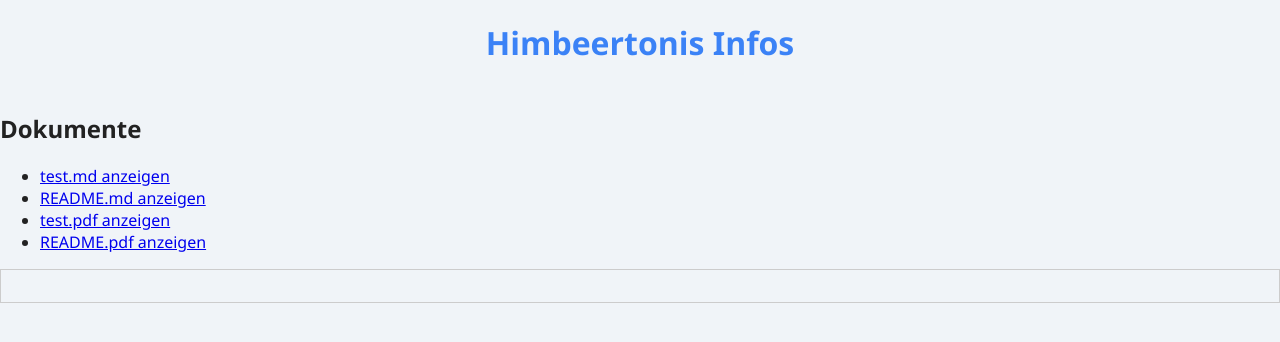
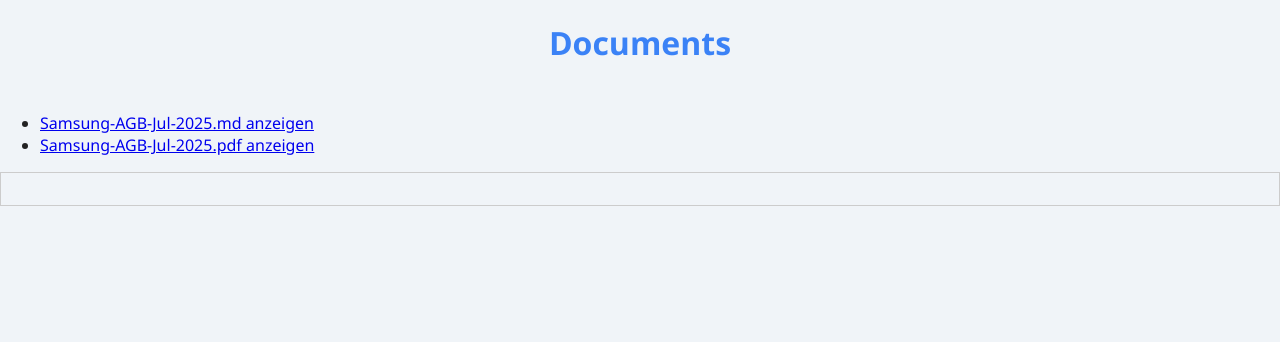
Before and after one commit to himbeer-toni/docs, a plain HTML site: page index.html in a window 1280 px wide. Drawn offline with nearby package versions, Linux system fonts and the light colour scheme.

Commit message:
index.html: next try

```diff
--- a/index.html
+++ b/index.html
@@ -2,22 +2,21 @@
 <html>
   <head>
     <meta charset="UTF-8">
-    <title>Himbeertonis Infos</title>
+    <title>Documents I want to be accessible</title>
+    <link rel="stylesheet" href="style.css">
     <script src="https://cdn.jsdelivr.net/npm/marked/marked.min.js"></script>
-    <link rel="stylesheet" href="style.css">
   </head>
   <body>
-    <h1>Himbeertonis Infos</h1>
-    <h2>Dokumente</h2>
+    <h1>Documents</h1>
     <ul>
-      <li><a href="#" onclick="showMarkdown('test.md');return false;">test.md anzeigen</a></li>
-      <li><a href="#" onclick="showMarkdown('README.md');return false;">README.md anzeigen</a></li>
-      <li><a href="test.pdf" target="_blank">test.pdf anzeigen</a></li>
-      <li><a href="README.pdf" target="_blank">README.pdf anzeigen</a></li>
+      <li><a href="#" onclick="showMarkdown('/Himbeer-toni/docs/main/blob/Samsung-AGB-Jul-2025.md');return false;">Samsung-AGB-Jul-2025.md anzeigen</a></li>
+      <li><a href="Samsung-AGB-Jul-2025.pdf" target="_blank">Samsung-AGB-Jul-2025.pdf anzeigen</a></li>
+      <!-- Add more .md and .pdf links as needed -->
     </ul>
     <div id="md-output"></div>
     <script>
       async function showMarkdown(mdFile) {
+        try {
           const response = await fetch(mdFile);
           if (!response.ok) {
             document.getElementById('md-output').innerHTML = "Markdown-Datei nicht gefunden!";
@@ -25,6 +24,9 @@
           }
           const text = await response.text();
           document.getElementById('md-output').innerHTML = marked.parse(text);
+        } catch (e) {
+          document.getElementById('md-output').innerHTML = "Fehler beim Laden!";
+        }
       }
     </script>
   </body>
```
Lines whose indentation alone changed are shown as unchanged.
